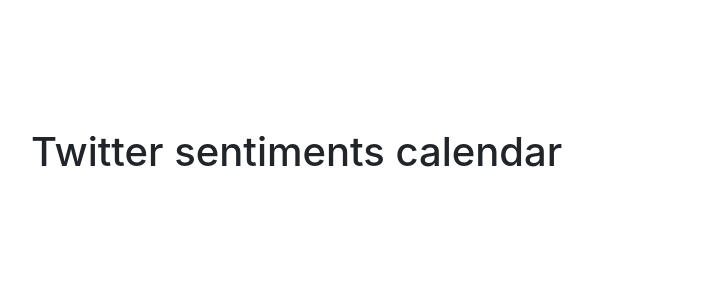
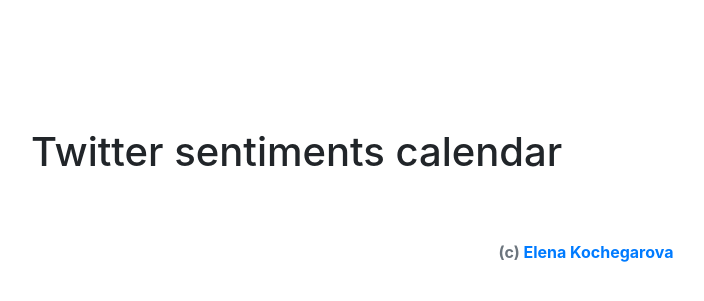
Before and after one commit to rock-chock/color_emotions, a Flask app: template templates/layout.html in a window 1280 px wide. Shown: the top 301 px of the page, without its empty margins (54-758 px from the left). Run offline with Flask 2, Linux system fonts and the light colour scheme; the template is opened without the code that fills it, so the values that code supplies are empty; some libraries are stand-ins or nearby versions.

Commit message:
added footer

```diff
--- a/static/css.css
+++ b/static/css.css
@@ -29,6 +29,9 @@
     margin-bottom:15px;
 }
 
+footer {
+  font-weight: bold;
+}
 
 
 .error {
--- a/templates/layout.html
+++ b/templates/layout.html
@@ -26,4 +26,9 @@
             {% block body %}{% endblock %}
         </div>
     </body>
+    <footer>
+        <p class="text-muted text-center"> (c)
+            <a href="https://www.linkedin.com/in/kochegarova-elena-10471548/">Elena Kochegarova</a>
+        </p>
+    </footer>
 </html>
```
